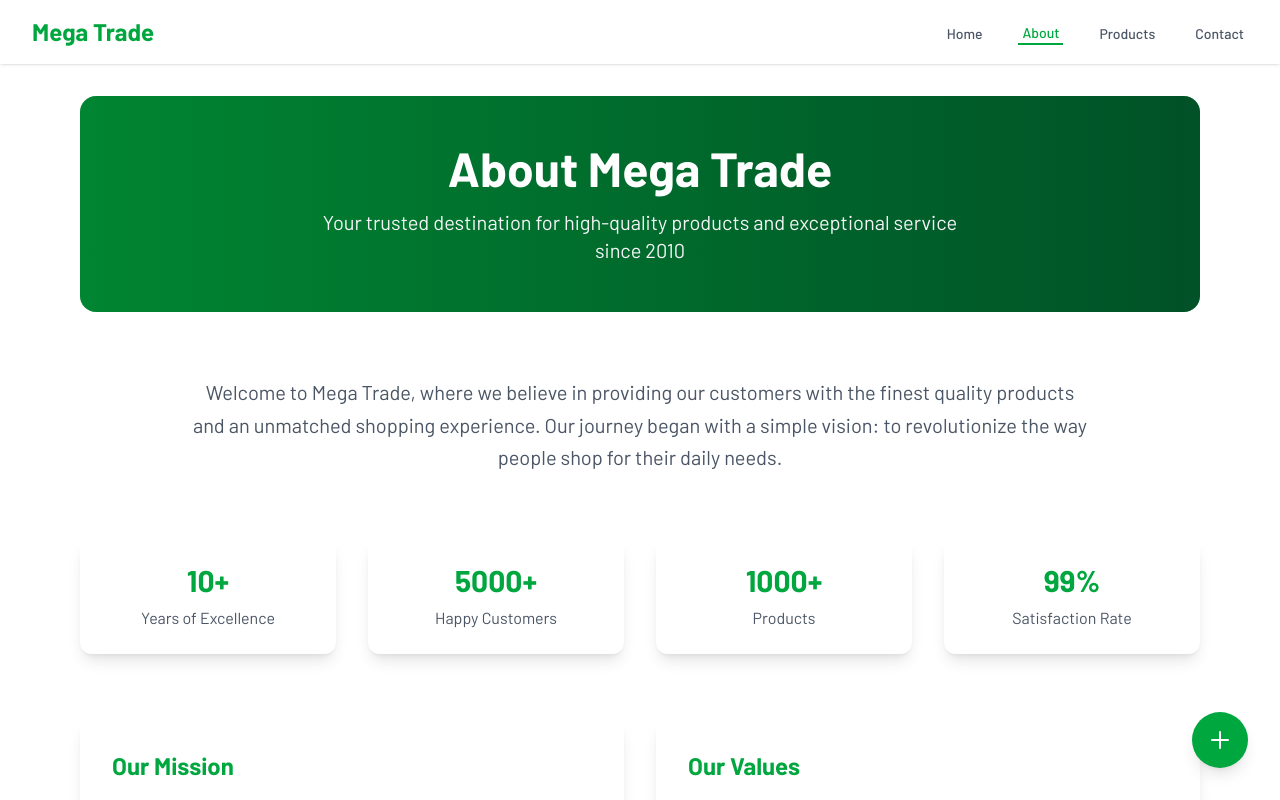
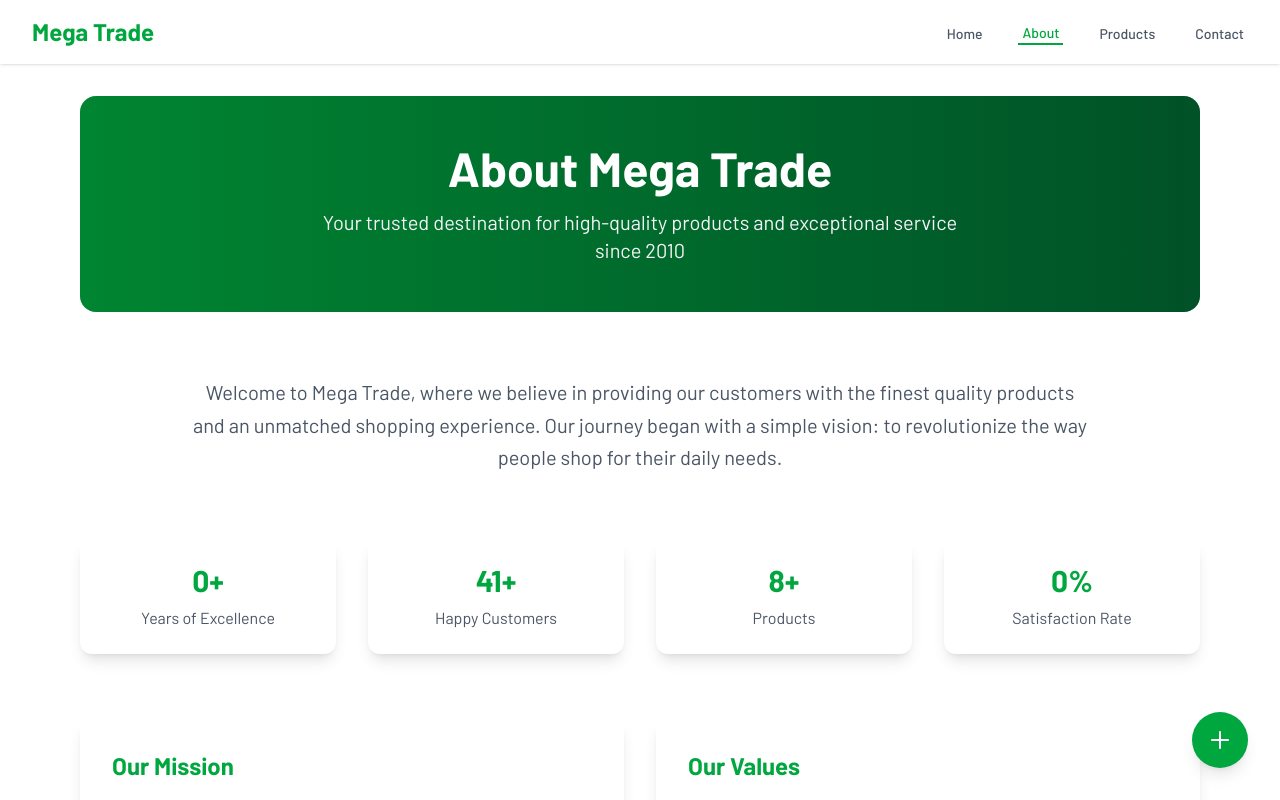
Before and after one commit to SaadMahmood1122/mega-trade, a Next.js app: page /about in a window 1280 px wide. Shown: the top 800 px of the page. Built offline with nearby package versions, Linux system fonts and the light colour scheme.

Commit message:
saad 2nd commit

```diff
--- a/src/app/(pages)/about/page.tsx
+++ b/src/app/(pages)/about/page.tsx
@@ -1,6 +1,6 @@
 'use client';
 
-import { useState, useEffect } from 'react';
+import { useState, useEffect, useCallback } from 'react';
 
 export default function About() {
   const stats = [
@@ -12,8 +12,8 @@ export default function About() {
 
   const [counts, setCounts] = useState(stats.map(() => 0));
 
-  useEffect(() => {
-    const duration = 2000; // 2 seconds duration
+  const startCounting = useCallback(() => {
+    const duration = 2000;
     const frameRate = 60;
     const totalFrames = (duration / 1000) * frameRate;
 
@@ -40,7 +40,11 @@ export default function About() {
         }
       }, 1000 / frameRate);
     });
-  }, []);
+  }, [stats]);
+
+  useEffect(() => {
+    startCounting();
+  }, [startCounting]);
 
   return (
     <div className="max-w-6xl mx-auto px-4 pt-8">
@@ -110,7 +114,7 @@ export default function About() {
         <div className="max-w-3xl mx-auto text-center">
           <h2 className="text-3xl font-bold mb-6 text-green-800">Our Commitment</h2>
           <p className="text-gray-600 leading-relaxed">
-            At Mega Trade, we're committed to sustainability, quality, and customer satisfaction.
+            At Mega Trade, we&apos;re committed to sustainability, quality, and customer satisfaction.
             We carefully select our products and partners to ensure we deliver only the best to our customers.
             Our team works tirelessly to maintain the highest standards in everything we do.
           </p>
--- a/src/app/(pages)/contact/page.tsx
+++ b/src/app/(pages)/contact/page.tsx
@@ -1,6 +1,4 @@
 'use client';
-
-import { useState } from 'react';
 
 export default function Contact() {
   return (
```
